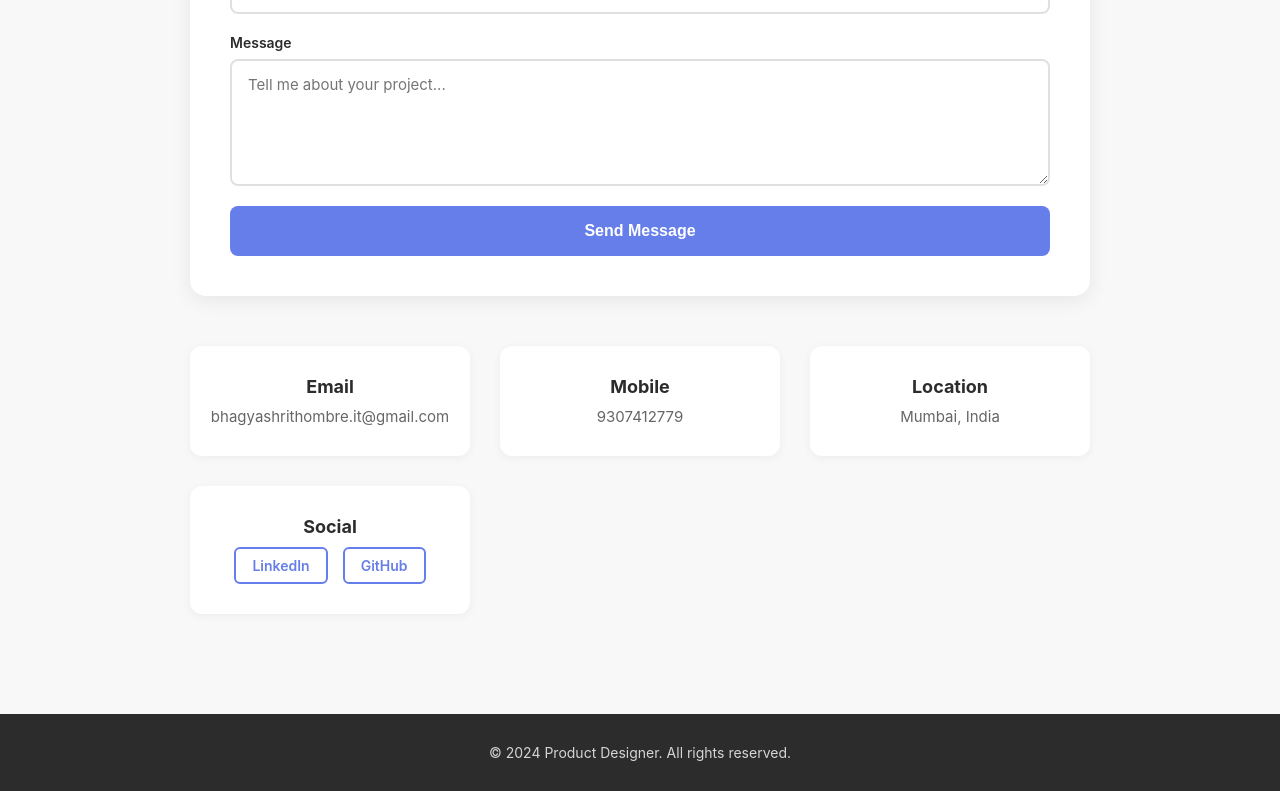
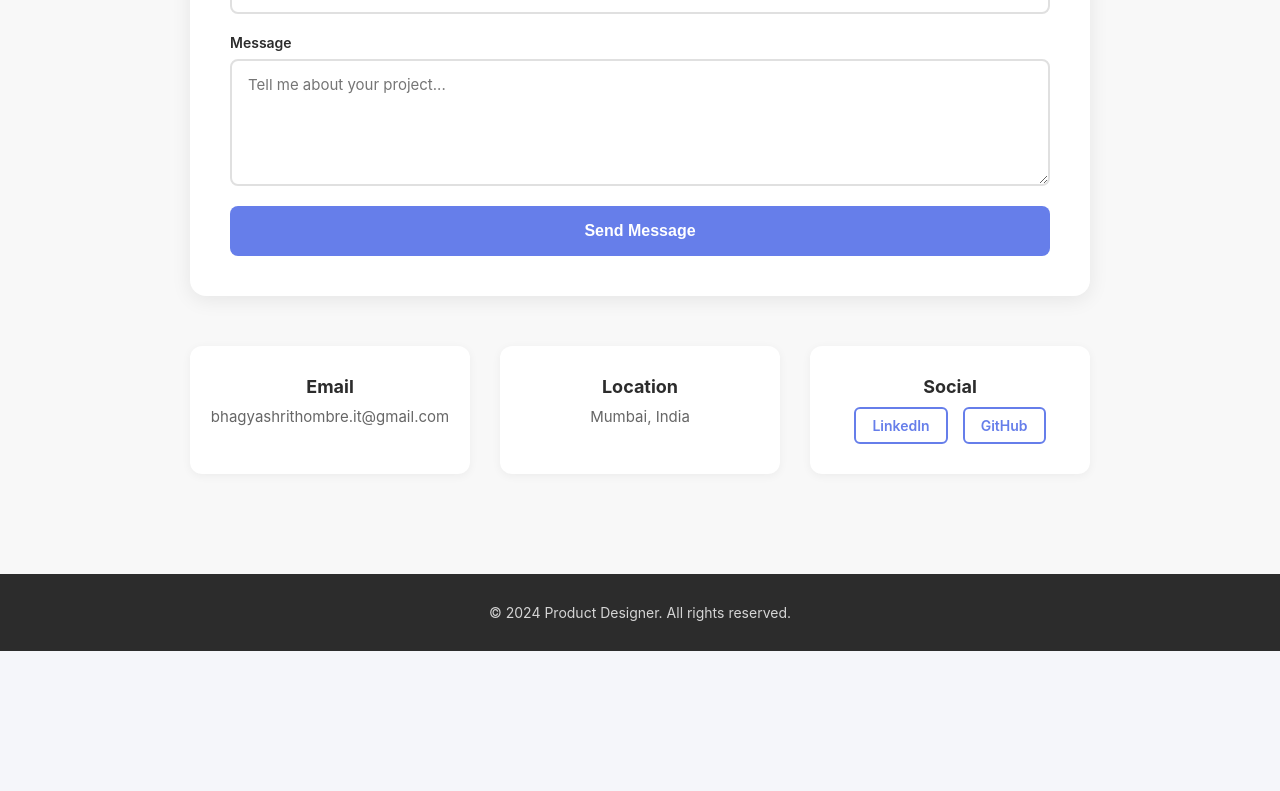
Before and after one commit to bhagyashri-1733/portfolio, a React (Create React App) app: page / in a window 1280 px wide. Shown: the part 3846-4637 px from the top of the page. After the commit the page ends 4497 px from the top, so only its background shows below. Built offline with nearby package versions, Linux system fonts and the light colour scheme.

Commit message:
%MESSAGE%

```diff
--- a/src/components/Contact.js
+++ b/src/components/Contact.js
@@ -114,10 +114,6 @@ function Contact() {
             <p>bhagyashrithombre.it@gmail.com</p>
           </div>
           <div className="contact-item">
-            <h4>Mobile</h4>
-            <p>9307412779</p>
-          </div>
-          <div className="contact-item">
             <h4>Location</h4>
             <p>Mumbai, India</p>
           </div>
```
